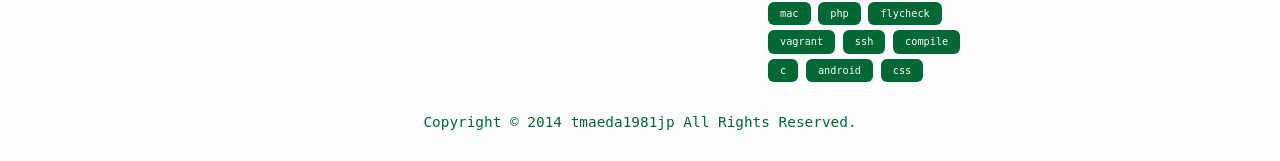
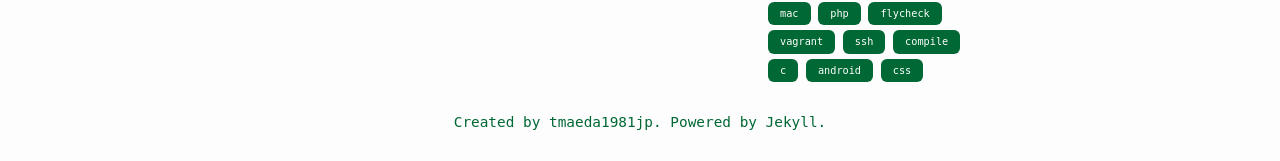
Before and after one commit to tmaeda1981jp/tmaeda1981jp.github.io, a Jekyll site: the page built from index.html, in a window 1280 px wide. Shown: the part 794-955 px from the top of the page. Built offline with Jekyll 4.4.1, drawn with Linux system fonts in a browser that asks for light colours; nearby versions of some CDN libraries.

Commit message:
Fix footer

```diff
--- a/_includes/footer.html
+++ b/_includes/footer.html
@@ -41,6 +41,6 @@
     </div>
   </div>
   <div class="wrap copyright">
-    Copyright &copy; 2014 tmaeda1981jp All Rights Reserved.
+    Created by tmaeda1981jp. Powered by Jekyll.
   </div>
 </footer>
```
